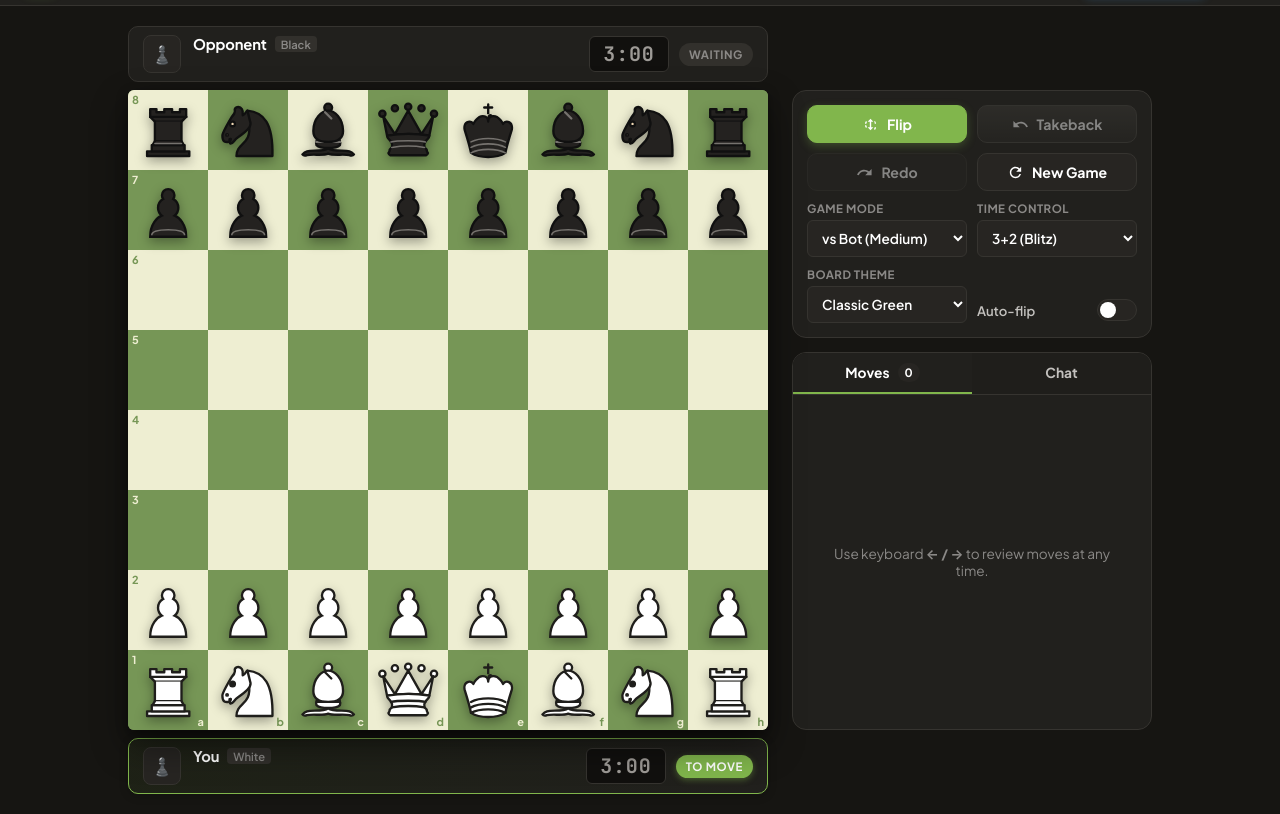
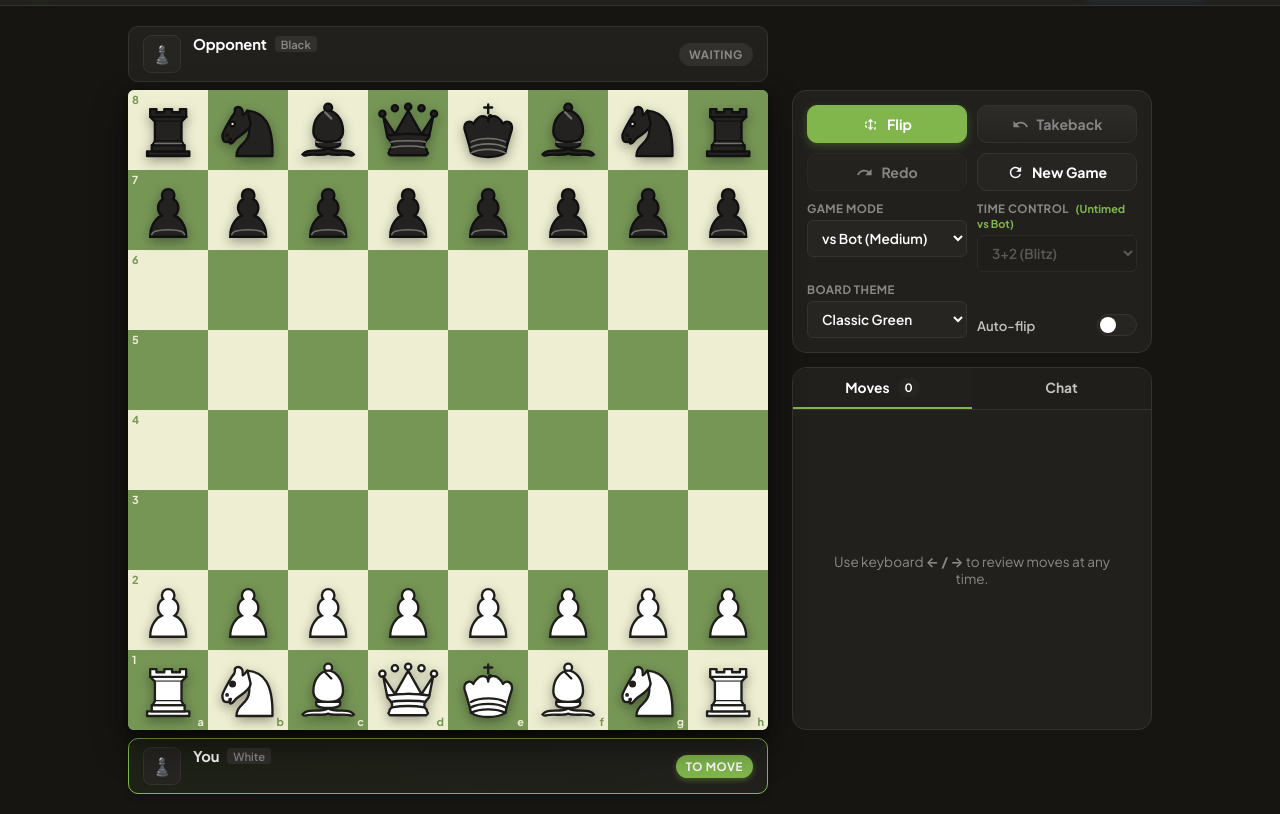
Before and after one commit to tiggachris/chessforchristites, a website built with Vite: page index.html in a window 1280 px wide. Shown: the part 50-864 px from the top of the page. Built offline with nearby package versions, Linux system fonts and the light colour scheme; what mqtt would draw is missing.

Commit message:
time constraint fixed

```diff
--- a/index.html
+++ b/index.html
@@ -207,7 +207,7 @@
           </div>
 
           <div class="select-control">
-            <label class="select-label" for="timeControlSelect">Time Control</label>
+            <label class="select-label" for="timeControlSelect">Time Control <span class="time-control-note" id="timeControlNote"></span></label>
             <select class="custom-select" id="timeControlSelect">
               <option value="0,0">No Timer (Casual)</option>
               <option value="60,0">1 min (Bullet)</option>
--- a/src/main.js
+++ b/src/main.js
@@ -66,6 +66,7 @@
 
 const gameModeSelect = document.getElementById('gameModeSelect');
 const timeControlSelect = document.getElementById('timeControlSelect');
+const timeControlNote = document.getElementById('timeControlNote');
 const boardThemeSelect = document.getElementById('boardThemeSelect');
 const autoFlipSwitch = document.getElementById('autoFlipSwitch');
 
@@ -198,6 +199,7 @@
 
 gameModeSelect.addEventListener('change', (e) => {
   currentMode = e.target.value;
+  applyModeTimeControl();
   updatePlayerBarLabels();
   if (isBotTurn() && !game.isGameOver()) {
     triggerBotMove();
@@ -205,9 +207,11 @@
 });
 
 timeControlSelect.addEventListener('change', (e) => {
-  const [initSec, inc] = parseTimeSelectValue(e.target.value);
-  timer.reset(initSec, inc);
-  updateAllUI();
+  if (currentMode === 'pass') {
+    const [initSec, inc] = parseTimeSelectValue(e.target.value);
+    timer.reset(initSec, inc);
+    updateAllUI();
+  }
 });
 
 boardThemeSelect.addEventListener('change', (e) => {
@@ -382,13 +386,31 @@
 }
 
 // Initial Setup
-const [defaultInit, defaultInc] = parseTimeSelectValue(timeControlSelect.value);
-timer.reset(defaultInit, defaultInc);
+applyModeTimeControl();
 updateAllUI();
 
 // --------------------------------------------------------------------------
 // Core Logic & Handlers
 // --------------------------------------------------------------------------
+
+function applyModeTimeControl() {
+  if (currentMode === 'online') {
+    return;
+  }
+
+  if (currentMode.startsWith('bot-')) {
+    // When playing with bots, no time constraint
+    timeControlSelect.disabled = true;
+    if (timeControlNote) timeControlNote.textContent = '(Untimed vs Bot)';
+    timer.reset(0, 0);
+  } else if (currentMode === 'pass') {
+    // For pass and play, keep the timer
+    timeControlSelect.disabled = false;
+    if (timeControlNote) timeControlNote.textContent = '';
+    const [initSec, inc] = parseTimeSelectValue(timeControlSelect.value);
+    timer.reset(initSec, inc);
+  }
+}
 
 function parseTimeSelectValue(val) {
   const [init, inc] = val.split(',').map(Number);
@@ -617,8 +639,12 @@
   boardUI.clearSelection();
   closeGameOverModal();
 
-  const [initSec, inc] = parseTimeSelectValue(timeControlSelect.value);
-  timer.reset(initSec, inc);
+  if (currentMode.startsWith('bot-')) {
+    timer.reset(0, 0);
+  } else {
+    const [initSec, inc] = parseTimeSelectValue(timeControlSelect.value);
+    timer.reset(initSec, inc);
+  }
 
   updateAllUI();
 }
@@ -651,6 +677,7 @@
 function leaveOnlineRoom() {
   network.disconnect();
   currentMode = 'bot-medium';
+  gameModeSelect.value = 'bot-medium';
   myOnlineColor = null;
   appModeBadge.textContent = 'LOCAL';
   appModeBadge.className = 'brand-badge';
@@ -671,6 +698,7 @@
   addChatMessage('System', 'You left the room. Returned to local play.', 'system');
   closeGameOverModal();
   rematchModal.classList.remove('open');
+  applyModeTimeControl();
   startNewGame();
 }
 
--- a/src/style.css
+++ b/src/style.css
@@ -852,6 +852,23 @@
   border-color: var(--accent-green);
 }
 
+.custom-select:disabled {
+  opacity: 0.55;
+  cursor: not-allowed;
+  background: var(--bg-card);
+  border-color: var(--border-color);
+  color: var(--text-muted);
+}
+
+.time-control-note {
+  font-size: 0.68rem;
+  font-weight: 700;
+  color: var(--accent-green);
+  text-transform: none;
+  letter-spacing: 0;
+  margin-left: 4px;
+}
+
 .toggle-control-box {
   display: flex;
   flex-direction: column;
```
